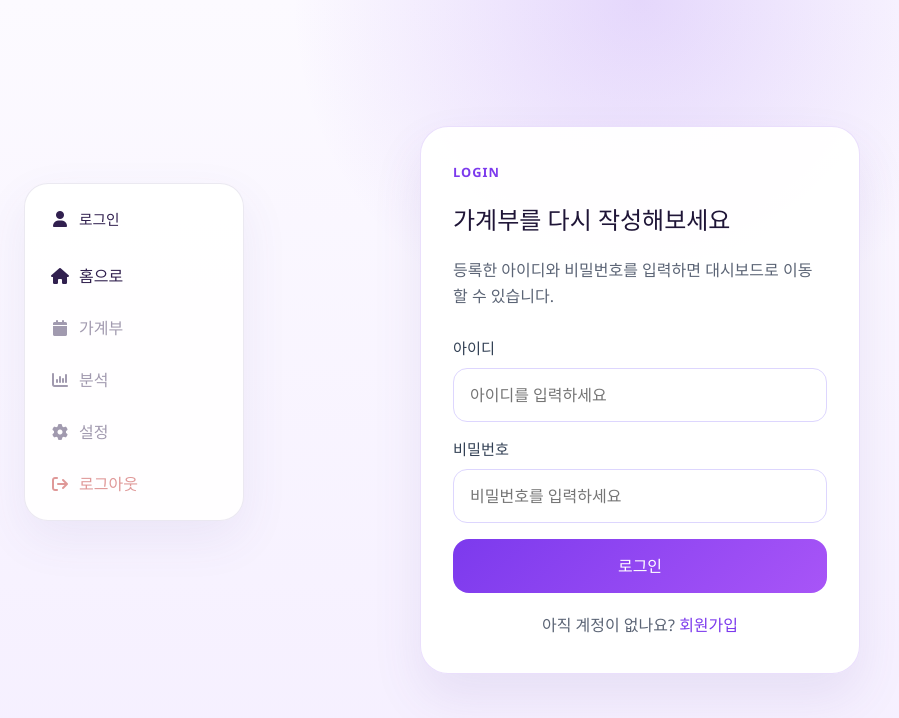
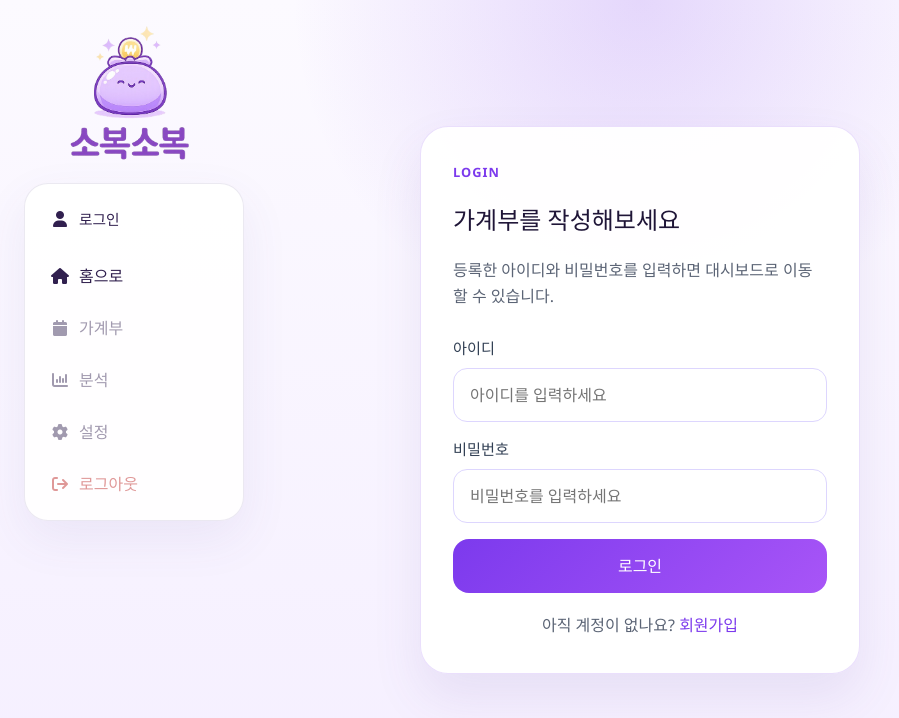
Before and after one commit to ksy9565/KB_Skeleton_Project, a Vue app: page /login in a window 1280 px wide. Shown: the top 718 px of the page, without its empty margins (0-899 px from the left). Built offline with nearby package versions, Linux system fonts and the light colour scheme.

Commit message:
로고 추가

```diff
--- a/src/App.vue
+++ b/src/App.vue
@@ -1,7 +1,43 @@
 <template>
-  <RouterView />
+  <div class="app-shell">
+    <RouterLink
+      :to="{ name: 'main' }"
+      class="app-logo-link"
+      aria-label="홈으로 이동"
+    >
+      <img src="@/images/logo.png" alt="logo" class="app-logo-image" />
+    </RouterLink>
+
+    <RouterView />
+  </div>
 </template>
 
 <script setup>
-import { RouterView } from 'vue-router';
+import { RouterLink, RouterView } from 'vue-router';
 </script>
+
+<style scoped>
+.app-shell {
+  position: relative;
+}
+
+.app-logo-link {
+  position: fixed;
+  left: 44px;
+  top: 16px;
+  z-index: 35;
+  display: inline-flex;
+}
+
+.app-logo-image {
+  width: 170px;
+  height: auto;
+  object-fit: contain;
+}
+
+@media (max-width: 1180px) {
+  .app-logo-link {
+    display: none;
+  }
+}
+</style>
--- a/src/pages/analysis/analysisPage.vue
+++ b/src/pages/analysis/analysisPage.vue
@@ -15,7 +15,7 @@ const navigationGroups = [
 
 <template>
   <main class="simple-page">
-    <DashboardSidebar :groups="navigationGroups" />
+    <DashboardSidebar :groups="navigationGroups" :show-battery="true" />
 
     <div class="simple-content">
       <section class="simple-card">
--- a/src/pages/ledger/ledgerPage.vue
+++ b/src/pages/ledger/ledgerPage.vue
@@ -152,6 +152,7 @@ onMounted(async () => {
 
         { title: '설정', items: ['예산 설정', '카테고리 설정', '알림 설정'] },
       ]"
+      :show-battery="true"
     />
 
     <section class="content-area">
--- a/src/pages/login/loginPage.vue
+++ b/src/pages/login/loginPage.vue
@@ -57,7 +57,7 @@ const handleLogin = async () => {
       <section class="auth-panel">
         <div class="auth-copy">
           <p class="eyebrow">Login</p>
-          <h2>가계부를 다시 작성해보세요</h2>
+          <h2>가계부를 작성해보세요</h2>
           <p class="description">
             등록한 아이디와 비밀번호를 입력하면 대시보드로 이동할 수 있습니다.
           </p>
--- a/src/pages/settings/settingsPage.vue
+++ b/src/pages/settings/settingsPage.vue
@@ -15,7 +15,7 @@ const navigationGroups = [
 
 <template>
   <main class="simple-page">
-    <DashboardSidebar :groups="navigationGroups" />
+    <DashboardSidebar :groups="navigationGroups" :show-battery="true" />
 
     <div class="simple-content">
       <section class="simple-card">
```
Also changed, not shown: src/images/logo.png (added).
